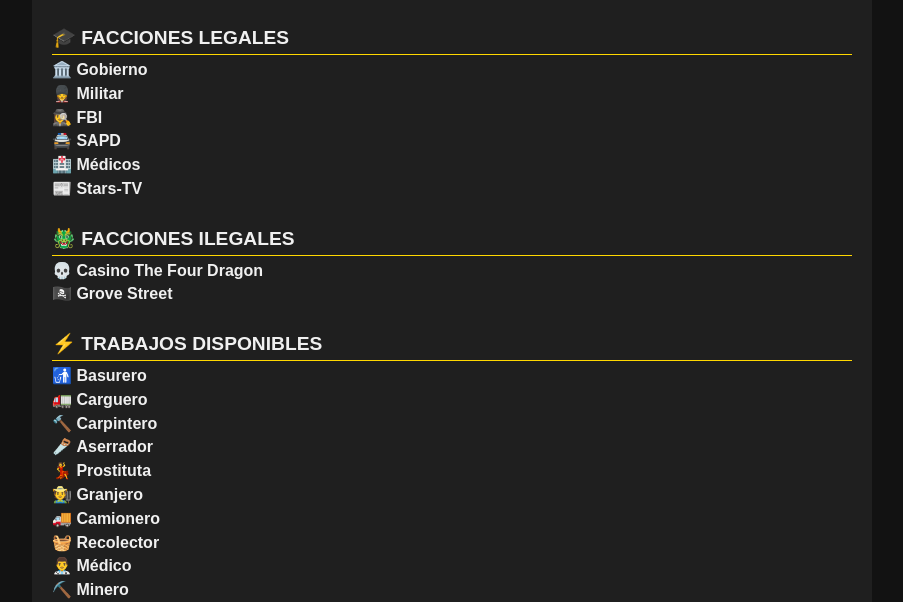
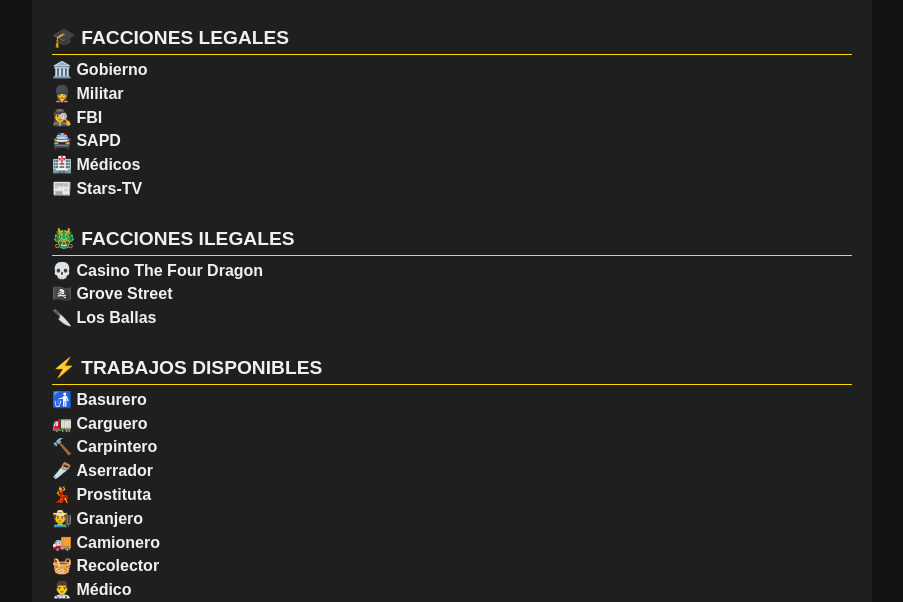
Before and after one commit to LautaroRaineri/StarsRoleplay, a plain HTML site: page index.html in a window 1280 px wide. Shown: the part 192-794 px from the top of the page, without its empty margins (188-1091 px from the left). Drawn offline with Linux system fonts and the light colour scheme.

Commit message:
Update index.html

```diff
--- a/index.html
+++ b/index.html
@@ -82,6 +82,7 @@
   <ul>
     <li>💀 <strong>Casino The Four Dragon</strong></li>
     <li>🏴‍☠️ <strong>Grove Street</strong></li>
+    <li>🔪 <strong>Los Ballas</strong></li>
   </ul>
 
   <div class="section-title">⚡ TRABAJOS DISPONIBLES</div>
```
